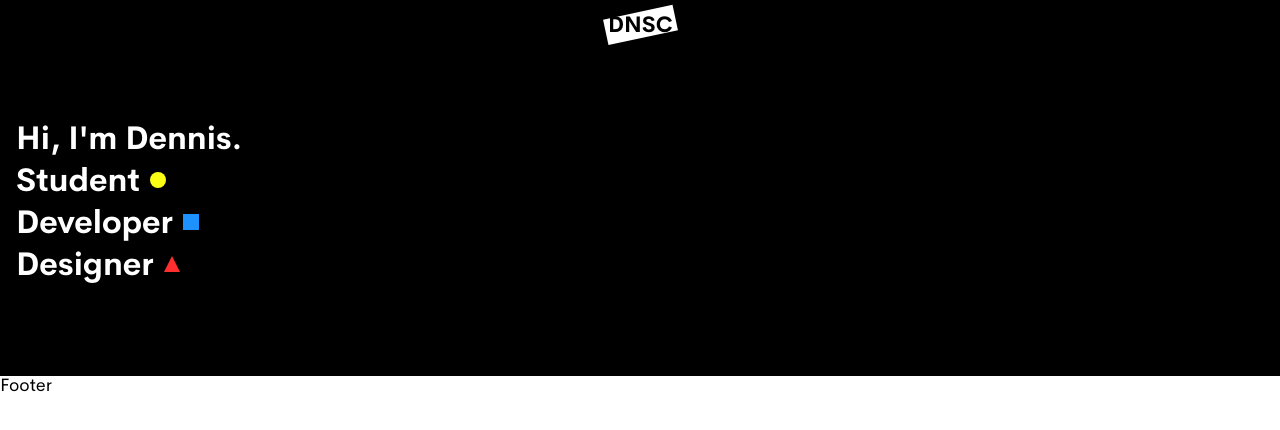
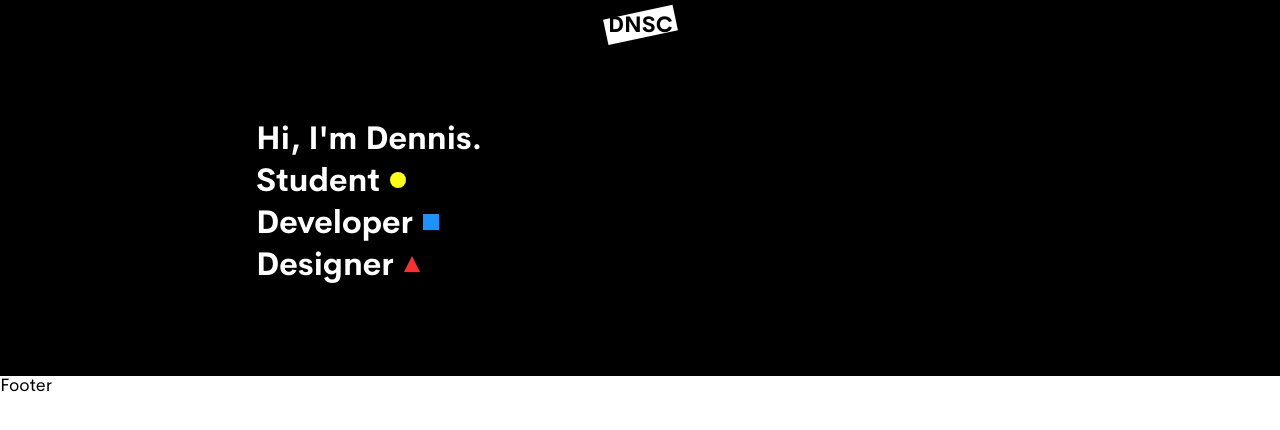
Before and after one commit to dennisschoepf/dnsc.io, a Next.js app: page / in a window 1280 px wide. Shown: the top 430 px of the page. Built offline with nearby package versions, Linux system fonts and the light colour scheme.

Commit message:
Add Container component for desktop styles

```diff
--- /dev/null
+++ b/components/Container.js
@@ -0,0 +1,15 @@
+import React from 'react';
+import styled from 'styled-components';
+
+const Wrapper = styled.div`
+  padding: 0 ${(props) => props.theme.sizes.m};
+
+  @media (min-width: 768px) {
+    margin: 0 auto;
+    max-width: 768px;
+  }
+`;
+
+export default function Container({ children }) {
+  return <Wrapper>{children}</Wrapper>;
+}
--- a/components/Hero.js
+++ b/components/Hero.js
@@ -2,10 +2,10 @@ import React from 'react';
 import styled from 'styled-components';
 import Spacer from './Spacer';
 import { useSizes } from '../hooks/useTheme';
+import Container from './Container';
 
 const HeroContainer = styled.section`
-  padding: ${(props) => props.theme.sizes.xxxl}
-    ${(props) => props.theme.sizes.m};
+  padding: ${(props) => props.theme.sizes.xxxl} 0;
   background-color: ${(props) => props.theme.colors.black};
 `;
 
@@ -14,8 +14,10 @@ export default function Hero({ children }) {
 
   return (
     <HeroContainer id="hero">
-      {children}
-      <Spacer size={sizes.l} />
+      <Container>
+        {children}
+        <Spacer size={sizes.l} />
+      </Container>
     </HeroContainer>
   );
 }
```
